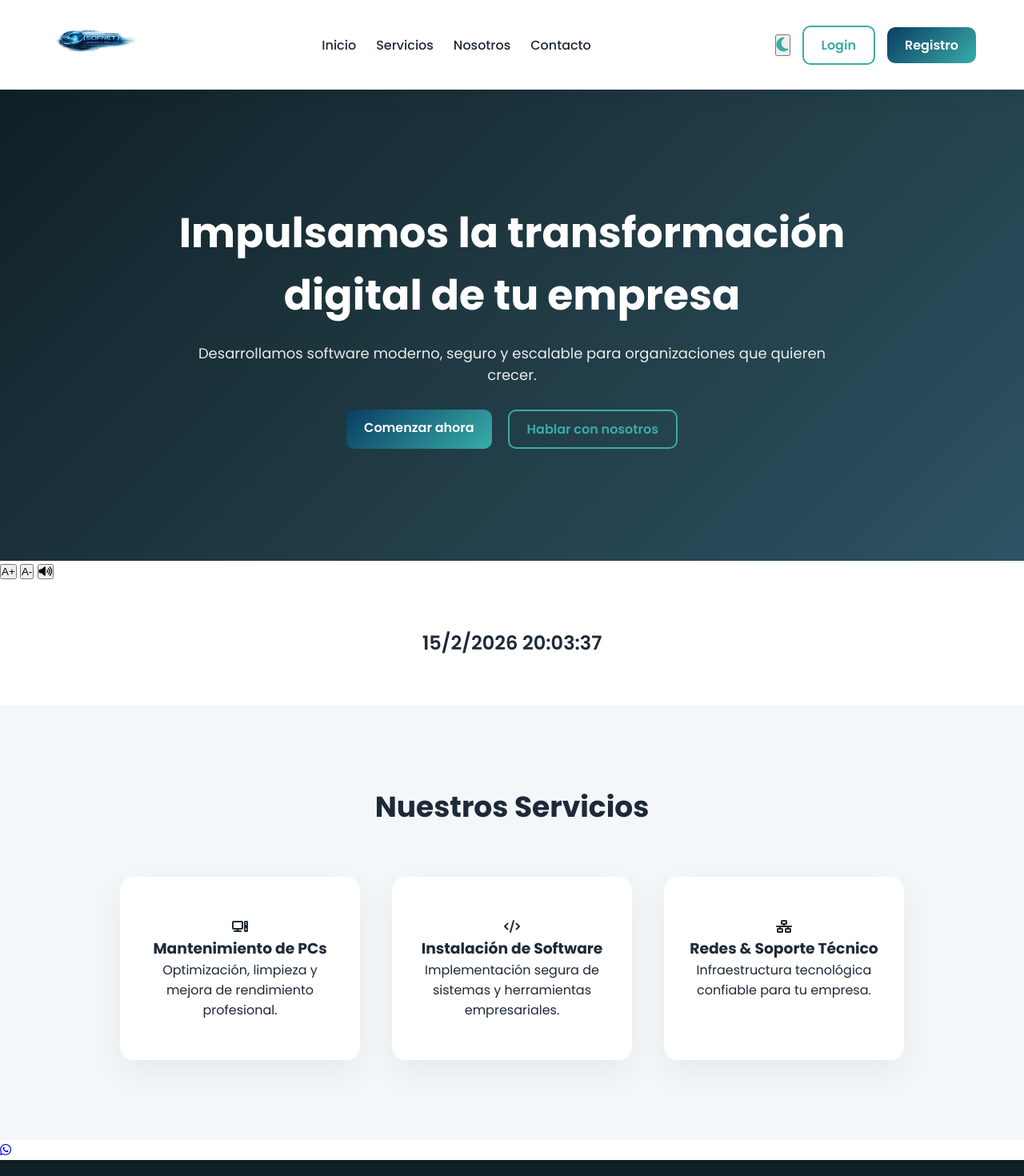
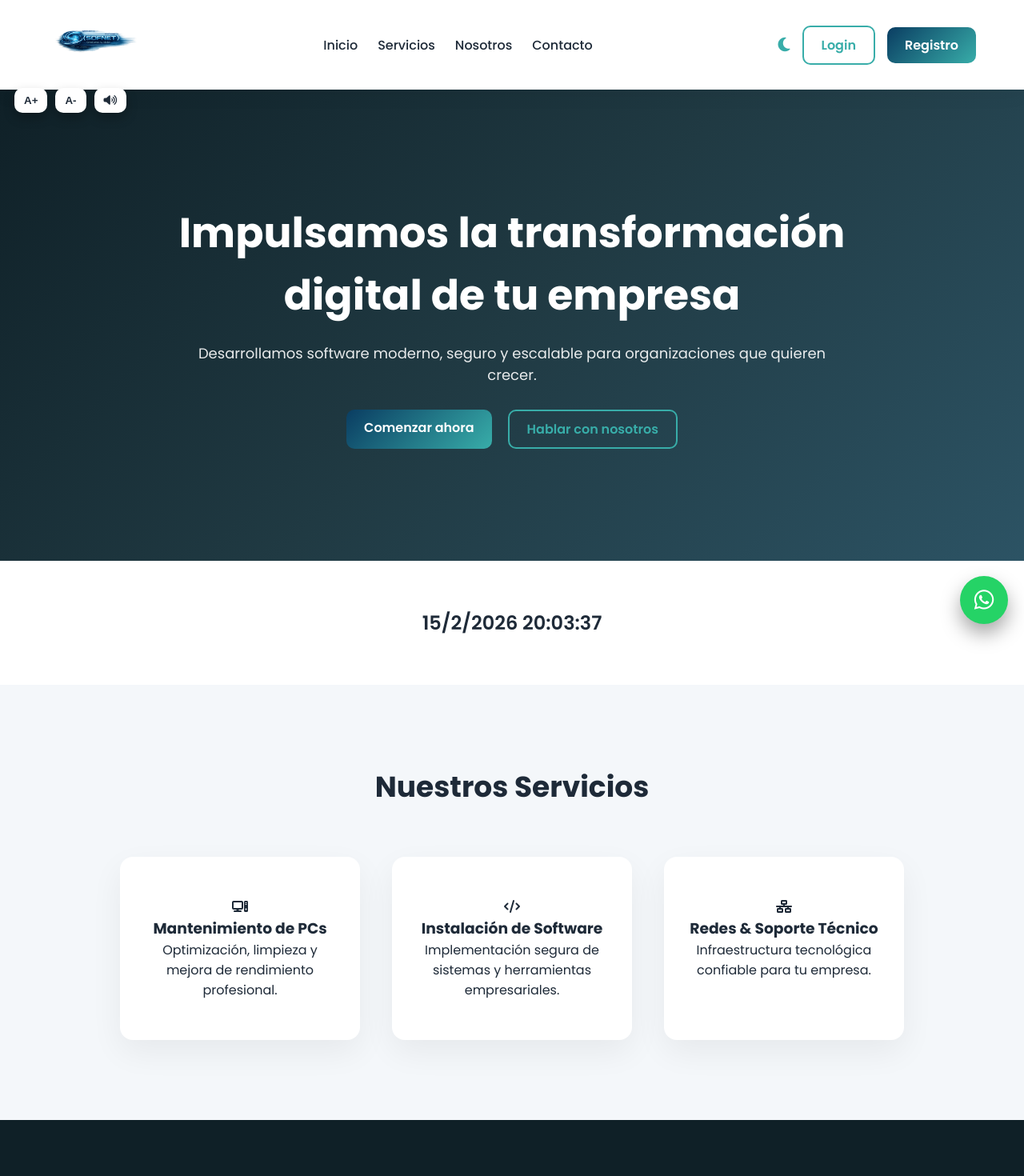
Before and after one commit to sofnet453-droid/sofnet-web, a Flask app: page / in a window 1280 px wide. Shown: the top 1470 px of the page at 80% size. Run offline with Flask 3, Linux system fonts and the light colour scheme.

Commit message:
actualizado

```diff
--- a/static/css/style.css
+++ b/static/css/style.css
@@ -20,12 +20,10 @@ body{
     transition: background 0.4s ease, color 0.4s ease;
 }
 
-/* FIX GENERAL SUPERPOSICIONES */
 section{
     position: relative;
     z-index: 1;
 }
-
 
 /* =====================================================
    NAVBAR
@@ -40,7 +38,7 @@ section{
     align-items: center;
     position: sticky;
     top: 0;
-    z-index: 1000;
+    z-index: 4000;
     box-shadow: 0 5px 25px rgba(0,0,0,0.05);
 }
 
@@ -92,14 +90,17 @@ section{
     cursor: pointer;
     font-size: 20px;
     color: #38ada9;
+    background:none;
+    border:none;
 }
 
 .menu-toggle{
     display: none;
     cursor: pointer;
     font-size: 22px;
+    background:none;
+    border:none;
 }
-
 
 /* =====================================================
    BOTONES
@@ -137,7 +138,6 @@ section{
     box-shadow: 0 8px 20px rgba(56,173,169,0.3);
 }
 
-
 /* =====================================================
    HERO
 ===================================================== */
@@ -147,8 +147,6 @@ section{
     color: white;
     padding: 140px 20px;
     text-align: center;
-    position: relative;
-    overflow: hidden;
 }
 
 .hero-content{
@@ -174,7 +172,6 @@ section{
     flex-wrap: wrap;
 }
 
-
 /* =====================================================
    RELOJ
 ===================================================== */
@@ -185,7 +182,6 @@ section{
     margin: 60px 0;
     font-weight: 600;
 }
-
 
 /* =====================================================
    SERVICIOS
@@ -222,7 +218,6 @@ section{
     transform: translateY(-10px);
     box-shadow: 0 25px 60px rgba(0,0,0,0.1);
 }
-
 
 /* =====================================================
    FOOTER
@@ -261,7 +256,6 @@ section{
     padding-top: 20px;
 }
 
-
 /* =====================================================
    DARK MODE
 ===================================================== */
@@ -287,89 +281,72 @@ section{
     background: #1a2430;
 }
 
-.dark-mode .btn-outline{
-    border: 2px solid #4dd0c8;
-    color: #4dd0c8;
+/* =====================================================
+   ACCESIBILIDAD
+===================================================== */
+
+.accesibilidad{
+    position: fixed;
+    top: 110px;
+    left: 18px;
+    display: flex;
+    gap: 10px;
+    z-index: 6000;
 }
 
-.dark-mode .btn-outline:hover{
-    background: #4dd0c8;
-    color: #0b1118;
+.accesibilidad button{
+    background: #ffffff;
+    color: #1e2a38;
+    border: none;
+    padding: 8px 12px;
+    border-radius: 10px;
+    font-weight: 600;
+    cursor: pointer;
+    box-shadow: 0 6px 14px rgba(0,0,0,0.25);
+    transition: all .25s ease;
 }
 
-
-/* =====================================================
-   LOGIN MODERNO (AGREGADO)
-===================================================== */
-
-.login{
-    min-height: calc(100vh - 120px);
-    display:flex;
-    flex-direction:column;
-    justify-content:center;
-    align-items:center;
-    padding:40px 20px;
-    background: linear-gradient(135deg,#0f2027,#203a43,#2c5364);
+.accesibilidad button:hover{
+    background: linear-gradient(135deg,#38ada9,#0a3d62);
+    color: white;
+    transform: translateY(-2px);
 }
 
-.login h2{
-    color:white;
-    margin-bottom:20px;
-}
-
-.login form{
-    width:100%;
-    max-width:380px;
-    background:rgba(255,255,255,0.08);
-    backdrop-filter: blur(14px);
-    border-radius:14px;
-    padding:30px;
-    box-shadow:0 30px 70px rgba(0,0,0,0.3);
-}
-
-.login input{
-    width:100%;
-    padding:12px;
-    margin-bottom:14px;
-    border-radius:8px;
-    border:none;
-    outline:none;
-    background:rgba(255,255,255,0.15);
+.dark-mode .accesibilidad button{
+    background:#1a2430;
     color:white;
 }
 
-.login input::placeholder{
-    color:#ddd;
+/* =====================================================
+   WHATSAPP FLOTANTE
+===================================================== */
+
+.whatsapp{
+    position: fixed;
+    right: 20px;
+    bottom: 20px;
+    width: 60px;
+    height: 60px;
+    background: #25D366;
+    color: white;
+    border-radius: 50%;
+    display: flex;
+    align-items: center;
+    justify-content: center;
+    font-size: 28px;
+    box-shadow: 0 12px 25px rgba(0,0,0,0.35);
+    z-index: 7000;
+    transition: all .3s ease;
+    text-decoration: none;
 }
 
-.login button{
-    width:100%;
-    padding:12px;
-    border:none;
-    border-radius:8px;
-    background:linear-gradient(135deg,#38ada9,#0a3d62);
-    color:white;
-    font-weight:600;
-    cursor:pointer;
-    transition:.3s;
+.whatsapp:hover{
+    transform: scale(1.12);
+    background: #1ebe5d;
 }
 
-.login button:hover{
-    transform:translateY(-2px);
-}
-
-.login p{
-    color:white;
-    margin-top:15px;
-}
-
-.login a{
-    color:#4dd0c8;
-}
-
-
 /* =====================================================
-   RESPONSIVE PRO MEJORADO
+   RESPONSIVE
 ===================================================== */
 
 @media(max-width: 900px){
@@ -404,66 +381,7 @@ section{
         display:block;
     }
 
-    .btn-primary,
-    .btn-outline{
-        padding:8px 14px;
-        font-size:14px;
-    }
-
     .hero h1{
         font-size:34px;
     }
-
 }
-
-
-/* =====================================================
-   AGREGADOS PARA FUNCIONAR CON TU JS
-===================================================== */
-
-/* CARRUSEL */
-
-.slide{
-    opacity:0;
-    transition:opacity .6s ease-in-out;
-    position:absolute;
-    width:100%;
-    height:100%;
-}
-
-.slide.active{
-    opacity:1;
-    position:relative;
-}
-
-
-/* ANIMACIONES SCROLL */
-
-.animate{
-    opacity:0;
-    transform:translateY(40px);
-    transition:all .8s ease;
-}
-
-.show{
-    opacity:1;
-    transform:translateY(0);
-}
-
-
-/* DARK MODE MENU RESPONSIVE */
-
-.dark-mode #nav{
-    background:#0b1118;
-}
-
-.dark-mode #nav a{
-    border-bottom:1px solid rgba(255,255,255,0.1);
-}
-
-
-/* RELOJ EN DARK MODE */
-
-.dark-mode .clock{
-    color:#4dd0c8;
-}
```
